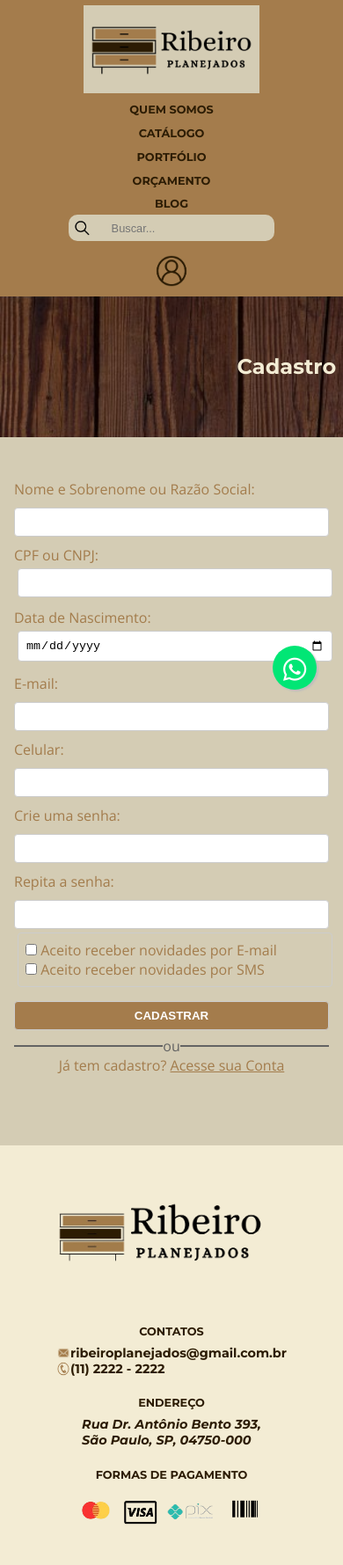
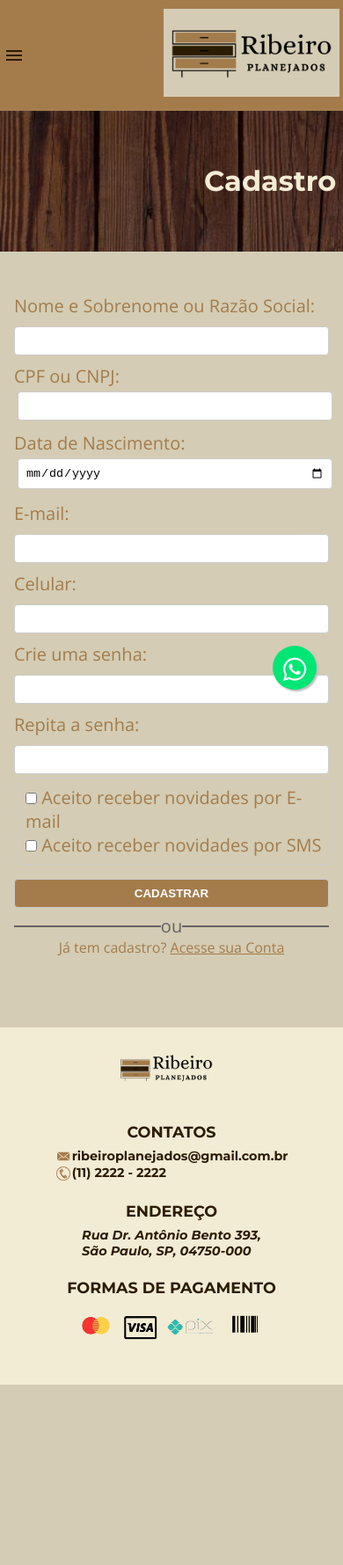
Before and after one commit to JessicaCS95/projeto-integrador, a plain HTML site: page index.html in a window 390 px wide. Shown: the whole page at 88% size. After the commit the page ends 1574 px from the top, so only its background shows below. Drawn offline with nearby package versions, Linux system fonts and the light colour scheme.

Commit message:
Estou realizando alterações para adicionar um menu hambúrguer

```diff
--- a/css/styles.css
+++ b/css/styles.css
@@ -22,11 +22,14 @@ header {
     left: 0;
     width: 100%;
     background-color: #a47c4c;
-    text-align: center;
     padding: 0.4rem 0;
+    display: flex;
+    flex-direction: row;
 }
 
-
+i#burguer{
+    display: none;
+}
 .cabecalho {
     display: flex;
     flex-direction: row;
@@ -34,6 +37,10 @@ header {
     font-weight: bold;
     align-items: center;
     width: 100%;
+}
+
+.logoheader{
+    margin: 1%;
 }
 
 .menu1,
@@ -323,7 +330,31 @@ address{
 
 @media only screen and (max-width: 1030px) {
 
+    header{
+        display:flex;
+
+    }
+
+    i#burguer{
+        display: flex;
+        margin: auto;
+        color:#2c1c04;
+        padding: 1%;
+        cursor: pointer;
+        width: 100%;
+        height: 100%;
+    }
+
+    i#burguer:hover{
+        color:#d4ccb4;
+    }
+
+    .iconperfil{
+        margin: auto;
+    }
+
     .cabecalho {
+        display: none;
         flex-direction: column;
         align-items: center;
     }
@@ -333,11 +364,7 @@ address{
         font-size: 1rem;
     }
 
-    .logoheader {
-        width: 100%;
-        align-items: center;
 
-    }
 
     .pesquisa {
         width: 60%;
@@ -392,59 +419,3 @@ address{
 
 
 }
-
-
-@media only screen and (max-width: 480px) {
-    .cabecalho a {
-        font-size: 0.8rem;
-        width: 100%;
-    }
-
-
-
-    .txtbusca {
-        font-size: 0.8rem;
-        width: 80%;
-    }
-
-    .textoh1 h1 {
-        font-size: 1.5rem;
-    }
-
-    .contatos {
-        display: flex;
-        flex-direction: row;
-    }
-
-    main {
-        font-size: 1rem;
-    }
-
-
-    .fundo {
-        padding: 1rem;
-        flex-direction: column;
-        align-items: center;
-    }
-
-    .logofooter {
-        width: 80%;
-        min-width: 40%;
-        height: auto;
-
-    }
-
-    .contatos,
-    .endereco,
-    .pag {
-        flex-direction: column;
-        text-align: left;
-        font-size: 0.8rem;
-
-    }
-
-
-    .icone {
-        width: 1rem;
-    }
-}
--- a/index.html
+++ b/index.html
@@ -6,14 +6,19 @@
     <meta name="viewport" content="width=device-width, initial-scale=1.0">
     <link rel="stylesheet" href="css/styles.css">
     <title>Cadastro</title>
+    <link rel="stylesheet" href="https://fonts.googleapis.com/icon?family=Material+Icons" />
     <link rel="stylesheet" href="https://cdnjs.cloudflare.com/ajax/libs/font-awesome/6.0.0/css/all.min.css">
+    <script src="js/script.js" defer></script>
 </head>
 
 <body>
     <header>
-        <nav class="cabecalho">
-            <div class="logoheader"> <img src="img/logo_header.png" alt="logo" width="200rem" height="100rem">
-            </div>
+        <i id="burguer" class="material-icons" onclick="clickMenu()">menu</i>
+
+        <div class="logoheader"> <img src="img/logo_header.png" alt="logo" width="200rem" height="100rem">
+        </div>
+        <nav id="menu" class="cabecalho">
+
 
                 <div class="menu1"><a href="#">QUEM SOMOS</a></div>
                 <div class="menu2"><a href="#">CATÁLOGO</a></div>
@@ -27,6 +32,7 @@
           </div>
           <div class="perfil"><a href="#"><img src="./img/perfil.png" class="iconperfil"></a></div>
         </nav>
+
     </header>
 
     <div class="buttonzap">
```
Also changed, not shown: js/script.js (added).
